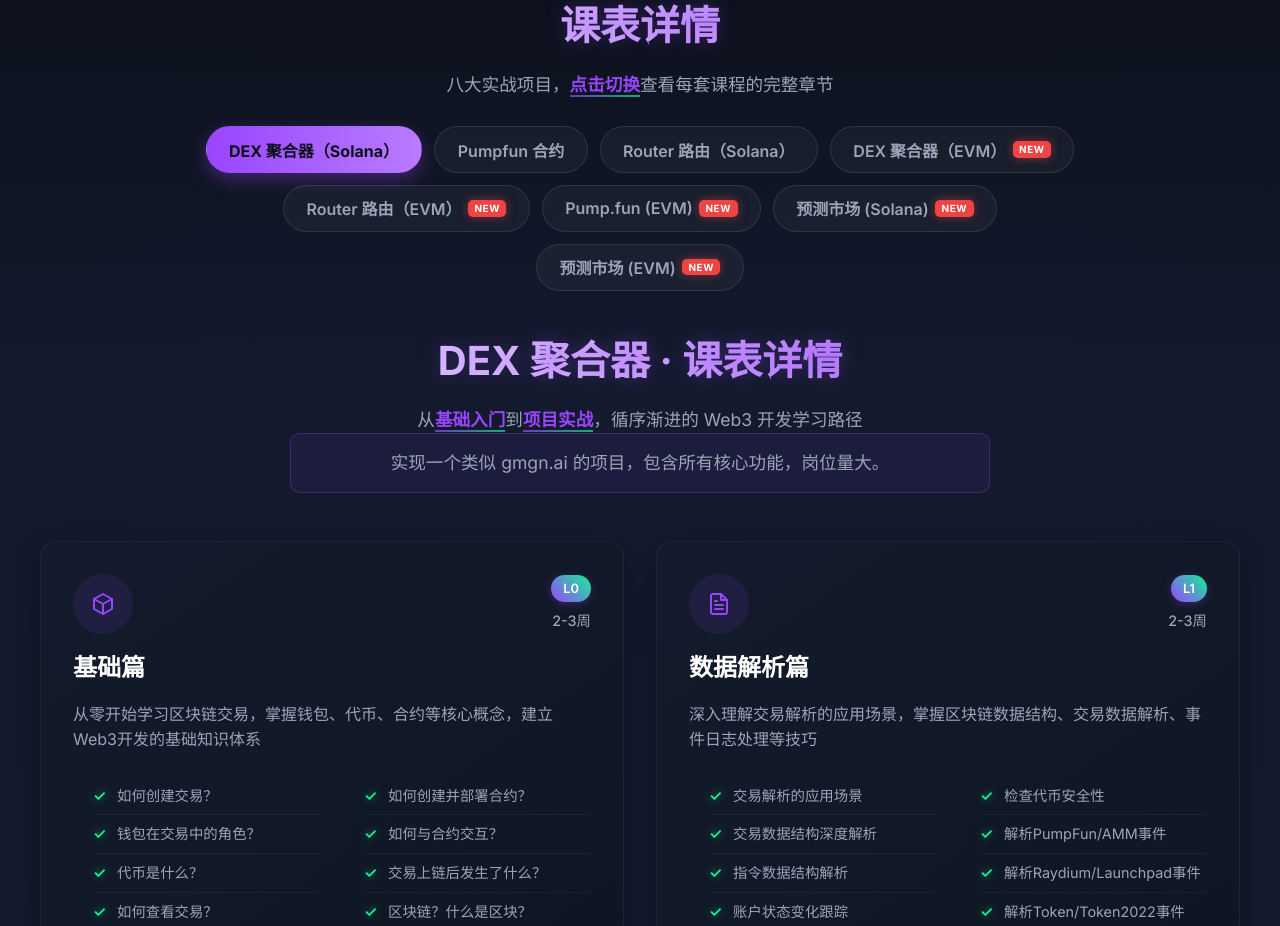
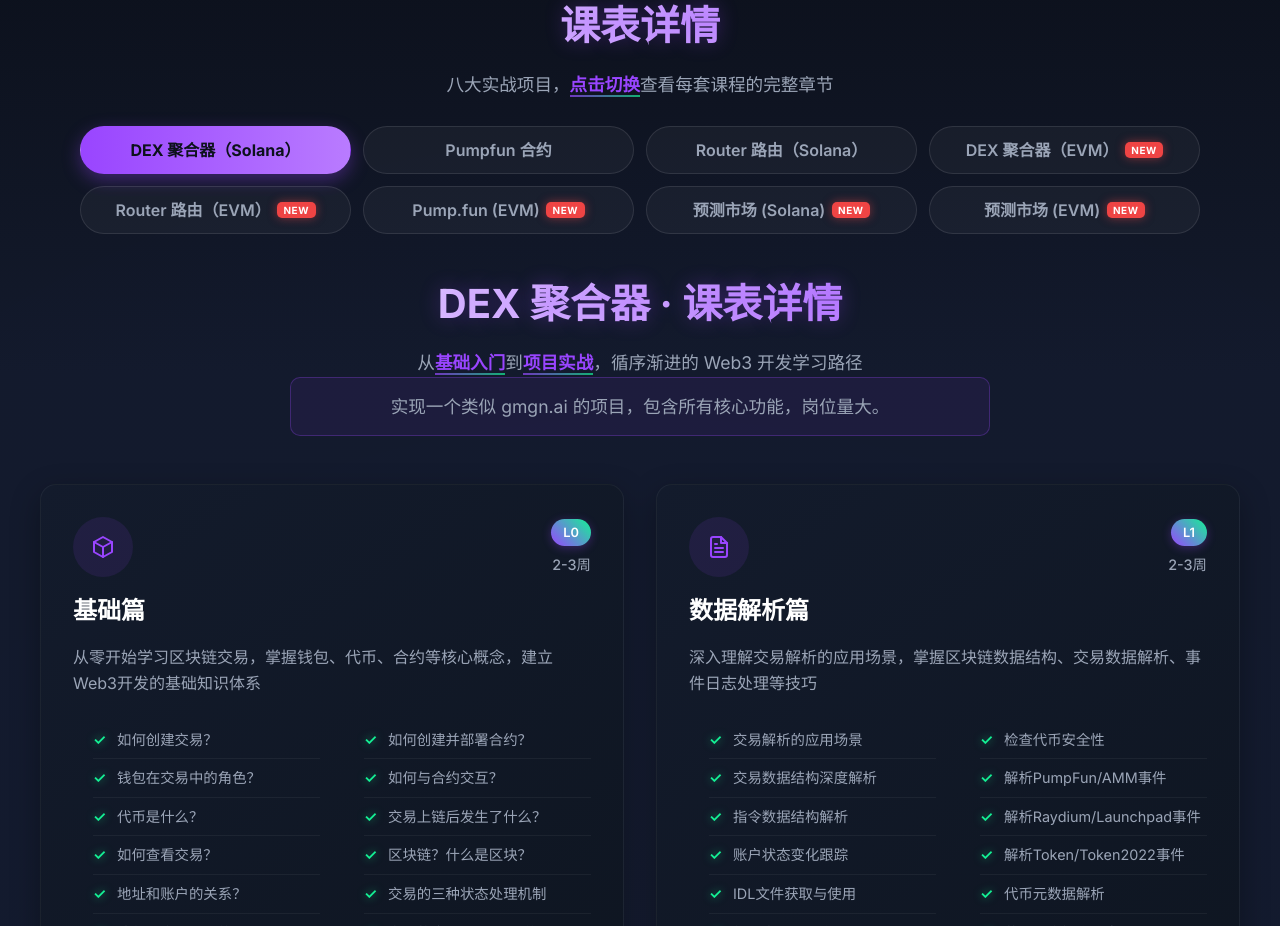
Before and after one commit to wangyouquanMas/web3ite, a React (Create React App) app: page / in a window 1280 px wide. Shown: the part 1520-2446 px from the top of the page. Built offline with nearby package versions, Linux system fonts and the light colour scheme.

Commit message:
fix: align course tabs in two rows

```diff
--- a/src/components/CourseDetailSection.css
+++ b/src/components/CourseDetailSection.css
@@ -898,22 +898,26 @@
 .course-tabs {
   position: relative;
   z-index: 1;
-  display: flex;
-  flex-wrap: wrap;
-  justify-content: center;
+  display: grid;
+  grid-template-columns: repeat(4, minmax(0, 1fr));
   gap: 0.75rem;
-  max-width: 900px;
+  width: min(1120px, 100%);
   margin: 0 auto 2.5rem;
 }
 
 .course-tab {
   position: relative;
-  display: inline-flex;
+  display: flex;
   align-items: center;
+  justify-content: center;
   gap: 0.4rem;
+  width: 100%;
+  min-height: 48px;
   padding: 0.65rem 1.4rem;
   font-size: 1rem;
   font-weight: 600;
+  line-height: 1.25;
+  text-align: center;
   color: #9BA5B7;
   background: rgba(255, 255, 255, 0.04);
   border: 1px solid rgba(255, 255, 255, 0.1);
@@ -1015,6 +1019,7 @@
 
 @media (max-width: 768px) {
   .course-tabs {
+    grid-template-columns: repeat(2, minmax(0, 1fr));
     gap: 0.5rem;
     margin-bottom: 1.75rem;
   }
```
